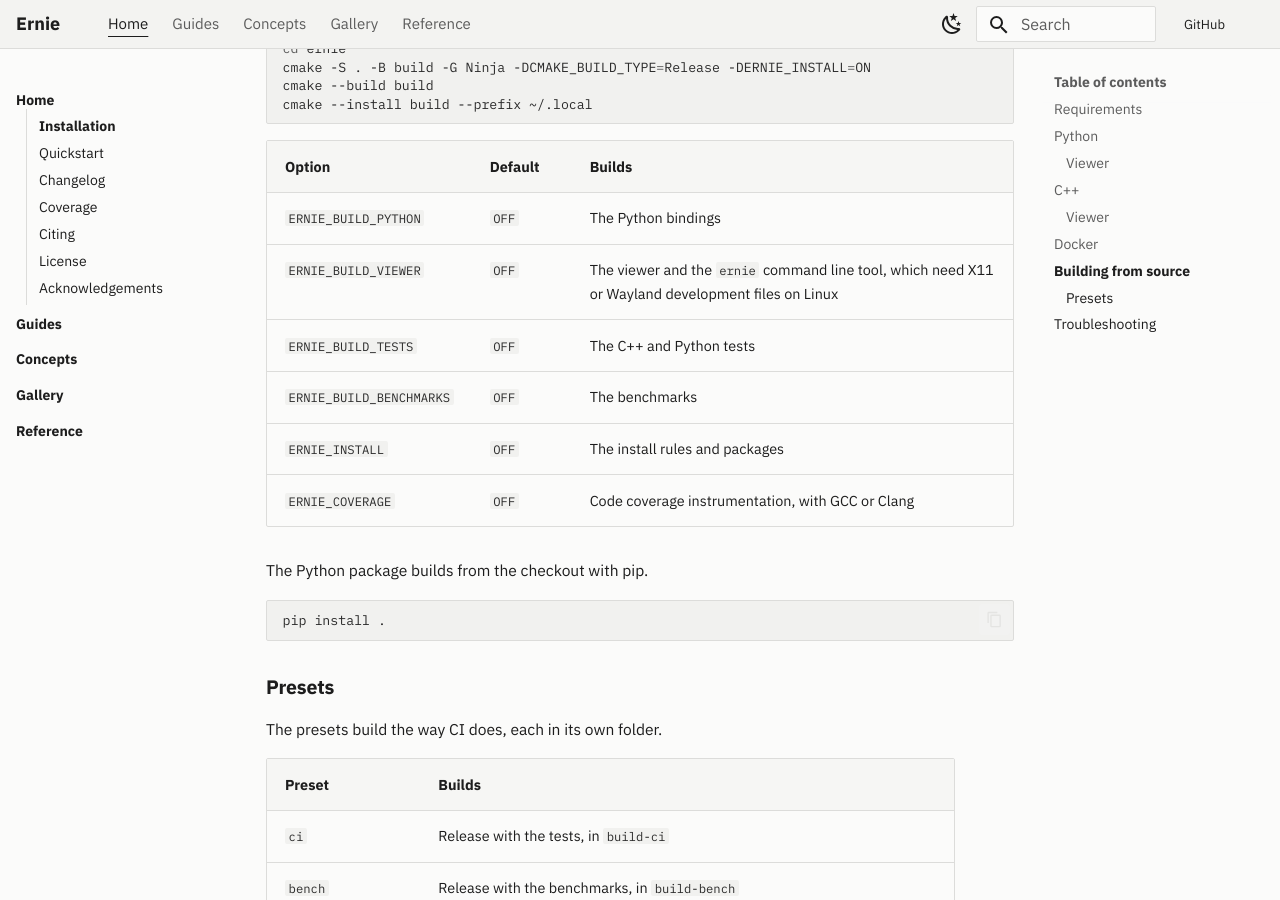
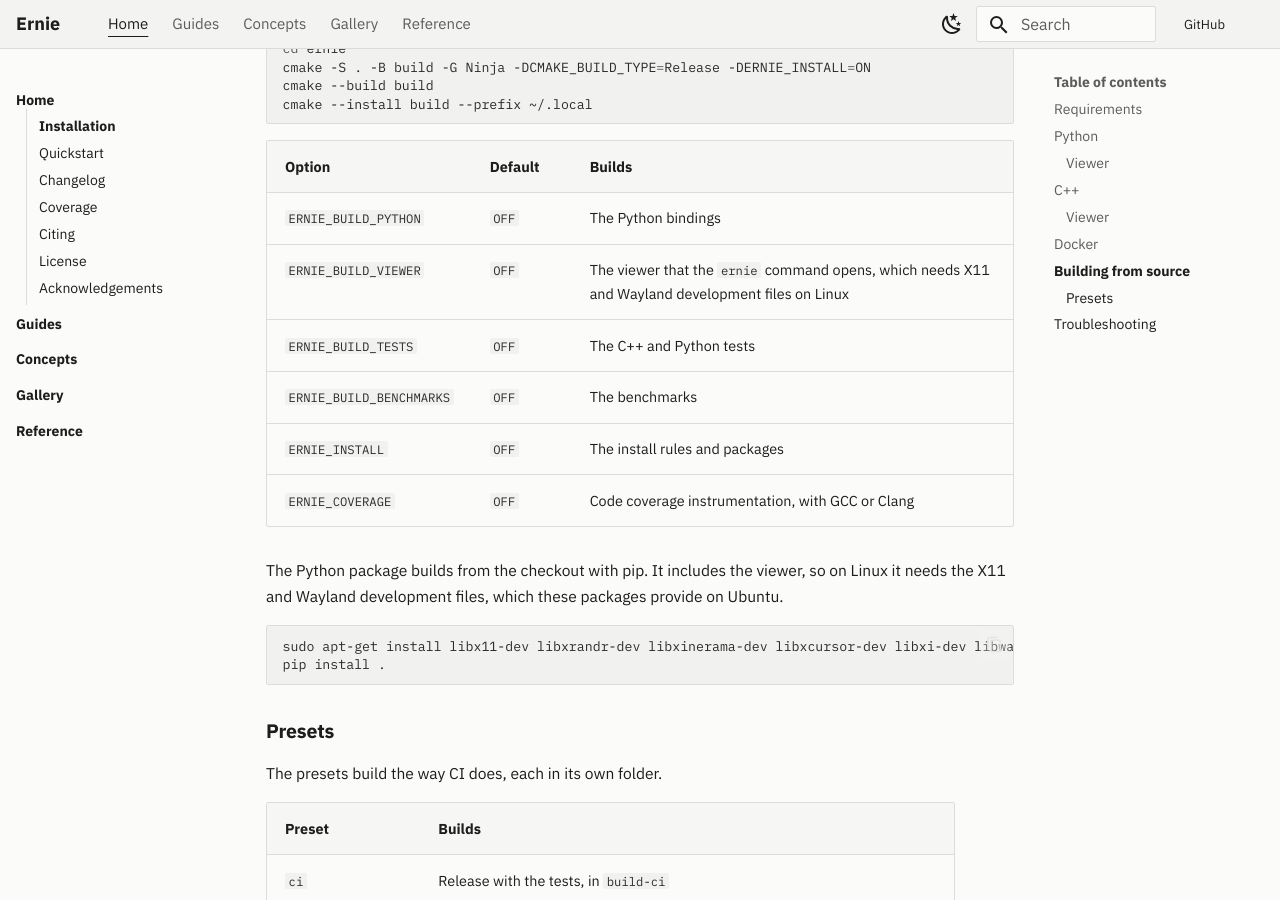
Before and after one commit to alexmaietta/ernie, an MkDocs documentation site: the page built from docs/_src/installation.md, in a window 1280 px wide and 900 px high, scrolled down 4003 px. Built offline with MkDocs 1.6.1 and Material for MkDocs 9.7.7, drawn with Linux system fonts in a browser that asks for light colours; comment, search, counter and statistics services are not loaded.

Commit message:
Install the windowing libraries before building the sdist

````diff
--- a/docs/_src/installation.md
+++ b/docs/_src/installation.md
@@ -195,15 +195,16 @@ cmake --install build --prefix ~/.local
 | Option | Default | Builds |
 | --- | --- | --- |
 | `ERNIE_BUILD_PYTHON` | `OFF` | The Python bindings |
-| `ERNIE_BUILD_VIEWER` | `OFF` | The viewer and the `ernie` command line tool, which need X11 or Wayland development files on Linux |
+| `ERNIE_BUILD_VIEWER` | `OFF` | The viewer that the `ernie` command opens, which needs X11 and Wayland development files on Linux |
 | `ERNIE_BUILD_TESTS` | `OFF` | The C++ and Python tests |
 | `ERNIE_BUILD_BENCHMARKS` | `OFF` | The benchmarks |
 | `ERNIE_INSTALL` | `OFF` | The install rules and packages |
 | `ERNIE_COVERAGE` | `OFF` | Code coverage instrumentation, with GCC or Clang |
 
-The Python package builds from the checkout with pip.
+The Python package builds from the checkout with pip. It includes the viewer, so on Linux it needs the X11 and Wayland development files, which these packages provide on Ubuntu.
 
 ```bash
+sudo apt-get install libx11-dev libxrandr-dev libxinerama-dev libxcursor-dev libxi-dev libwayland-dev libxkbcommon-dev
 pip install .
 ```
 
````
Also changed, not shown: 1 other file.
